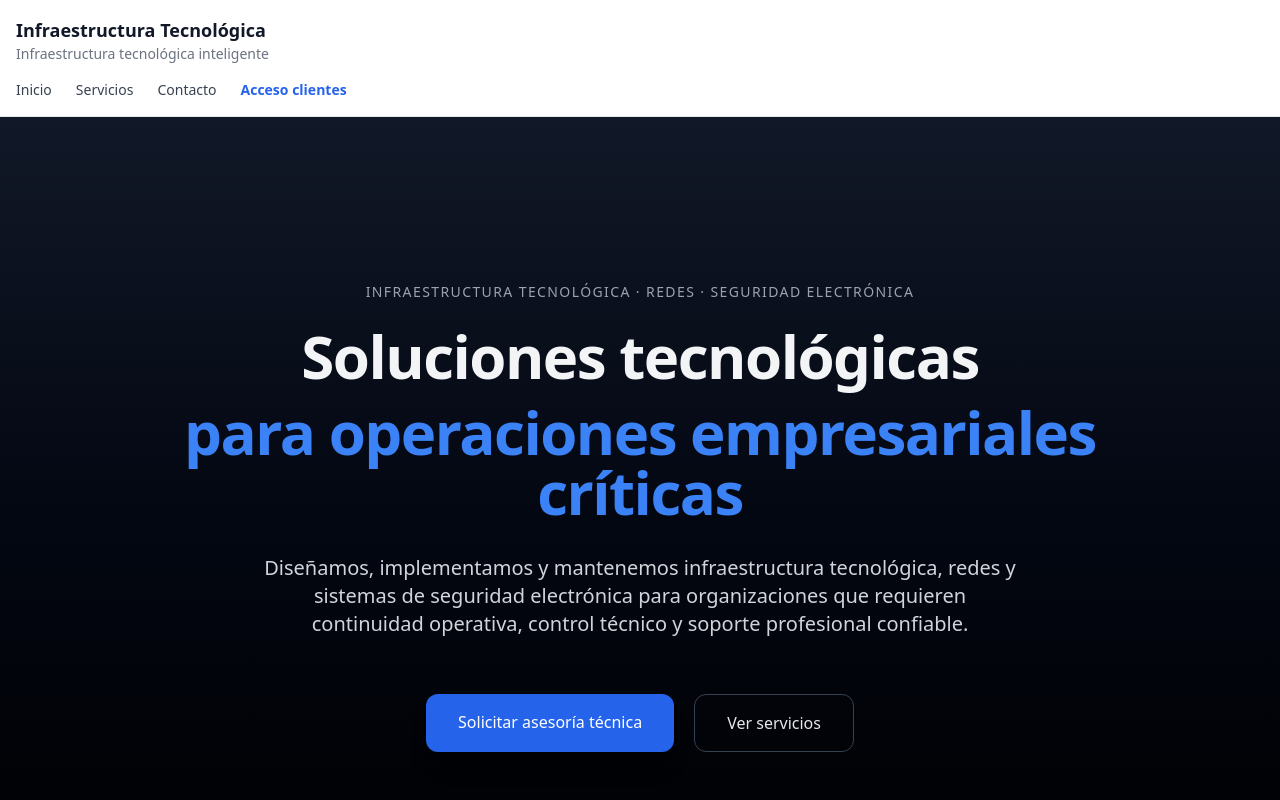
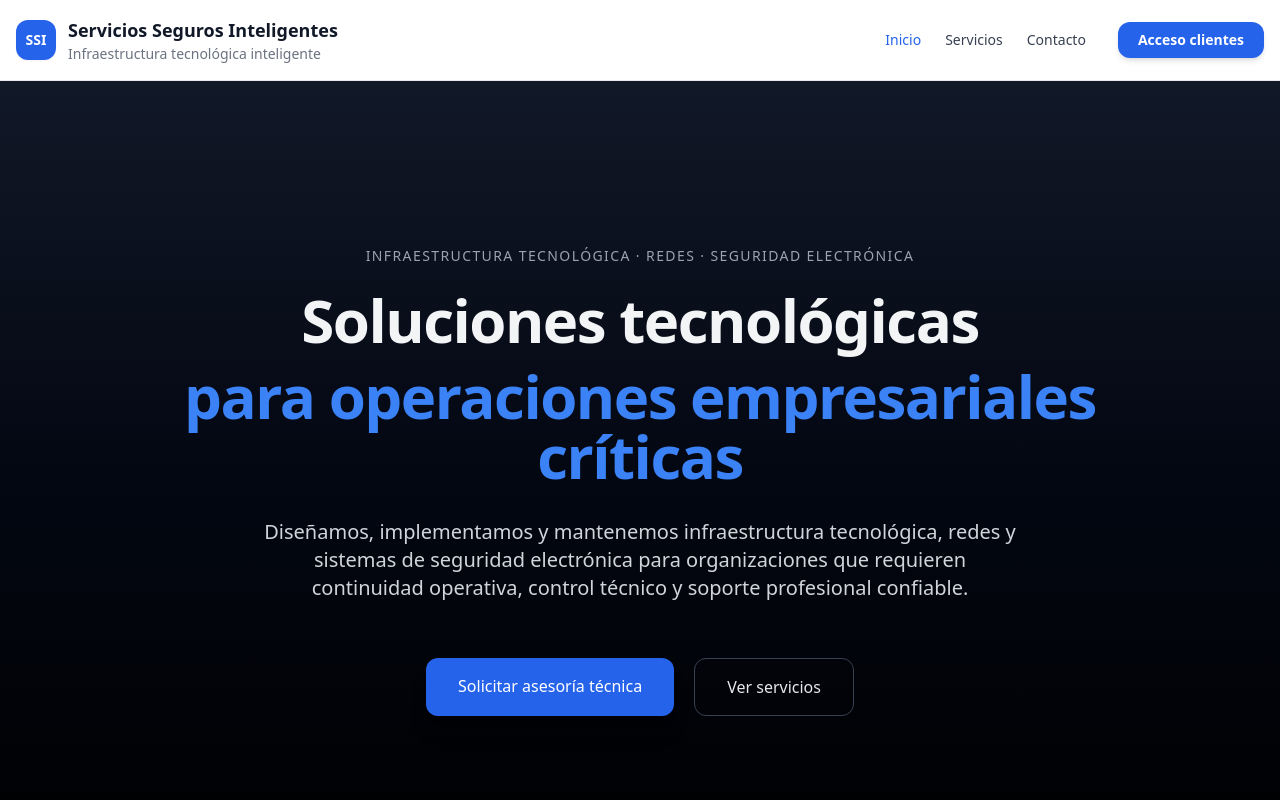
Before and after one commit to Leonard1600/secure-services-platform, a React (Vite) app in the folder client/: page / in a window 1280 px wide. Shown: the top 800 px of the page. Built offline with nearby package versions, Linux system fonts and the light colour scheme.

Commit message:
update header branding with SSI logo and intelligent services title

```diff
--- a/client/src/components/layout/PublicHeader.jsx
+++ b/client/src/components/layout/PublicHeader.jsx
@@ -3,48 +3,74 @@ import { Link, NavLink } from 'react-router-dom';
 const PublicHeader = () => {
   return (
     <header className="border-b border-gray-200 bg-white">
-      <div className="max-w-7xl mx-auto px-4 py-4">
+      <div className="max-w-7xl mx-auto px-4 py-4 flex flex-col gap-4 md:flex-row md:items-center md:justify-between">
 
-        {/* BRAND */}
-        <div className="text-center md:text-left mb-4">
-          <Link to="/" className="no-underline text-inherit">
-            <span className="block text-lg font-semibold text-gray-900">
-              Infraestructura Tecnológica
+        {/* ================= BRAND ================= */}
+        <Link
+          to="/"
+          className="flex items-center gap-3 text-gray-900 no-underline"
+        >
+          {/* LOGO */}
+          <span className="flex items-center justify-center w-10 h-10 rounded-xl bg-blue-600 text-white font-bold text-sm shadow-sm">
+            SSI
           </span>
-            <span className="block text-sm text-gray-500">
+
+          {/* TITLE */}
+          <div className="flex flex-col leading-tight">
+            <span className="text-base md:text-lg font-semibold">
+              Servicios Seguros Inteligentes
+            </span>
+            <span className="text-xs md:text-sm text-gray-500">
               Infraestructura tecnológica inteligente
             </span>
+          </div>
         </Link>
-        </div>
 
-        {/* NAVIGATION */}
+        {/* ================= NAV + CTA ================= */}
+        <div className="flex flex-col gap-4 md:flex-row md:items-center md:gap-8">
+
           <nav aria-label="Navegación principal">
-          <ul className="flex flex-wrap justify-center md:justify-start gap-6 text-sm font-medium text-gray-700">
+            <ul className="flex gap-6 text-sm font-medium text-gray-700">
               <li>
-              <NavLink to="/" className="hover:text-blue-600 transition">
+                <NavLink
+                  to="/"
+                  className={({ isActive }) =>
+                    isActive ? 'text-blue-600' : 'hover:text-blue-600'
+                  }
+                >
                   Inicio
                 </NavLink>
               </li>
               <li>
-              <NavLink to="/services" className="hover:text-blue-600 transition">
+                <NavLink
+                  to="/services"
+                  className={({ isActive }) =>
+                    isActive ? 'text-blue-600' : 'hover:text-blue-600'
+                  }
+                >
                   Servicios
                 </NavLink>
               </li>
               <li>
-              <NavLink to="/contact" className="hover:text-blue-600 transition">
+                <NavLink
+                  to="/contact"
+                  className={({ isActive }) =>
+                    isActive ? 'text-blue-600' : 'hover:text-blue-600'
+                  }
+                >
                   Contacto
-              </NavLink>
-            </li>
-            <li>
-              <NavLink
-                to="/auth"
-                className="text-blue-600 font-semibold hover:underline"
-              >
-                Acceso clientes
                 </NavLink>
               </li>
             </ul>
           </nav>
+
+          <Link
+            to="/auth"
+            className="inline-flex items-center justify-center px-5 py-2 rounded-xl bg-blue-600 text-white text-sm font-semibold shadow-md hover:bg-blue-700 transition whitespace-nowrap"
+          >
+            Acceso clientes
+          </Link>
+        </div>
 
       </div>
     </header>
```
Lines whose indentation alone changed are shown as unchanged.
